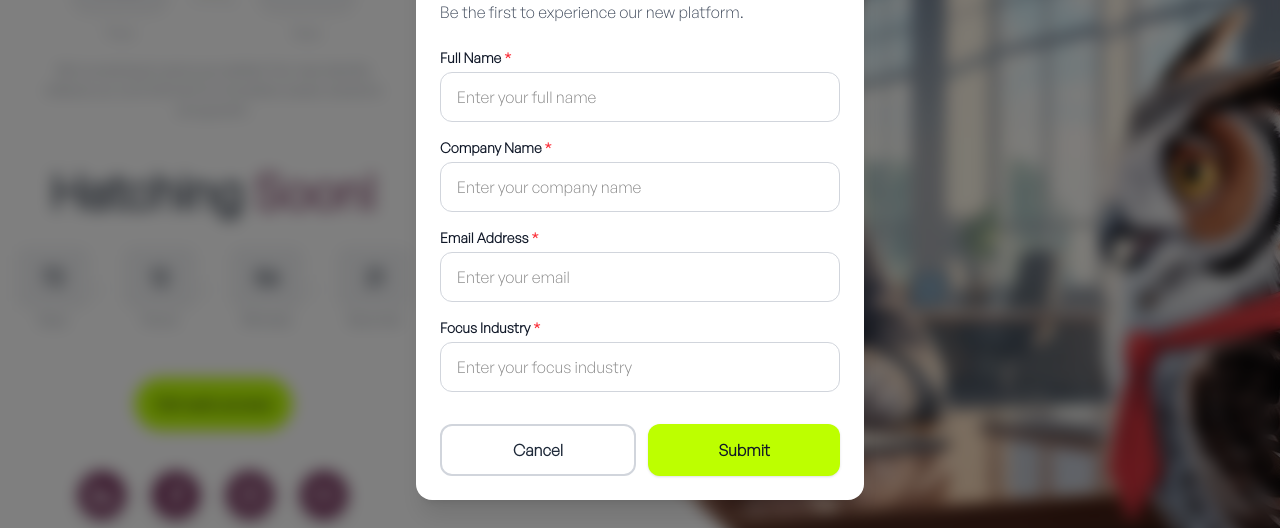
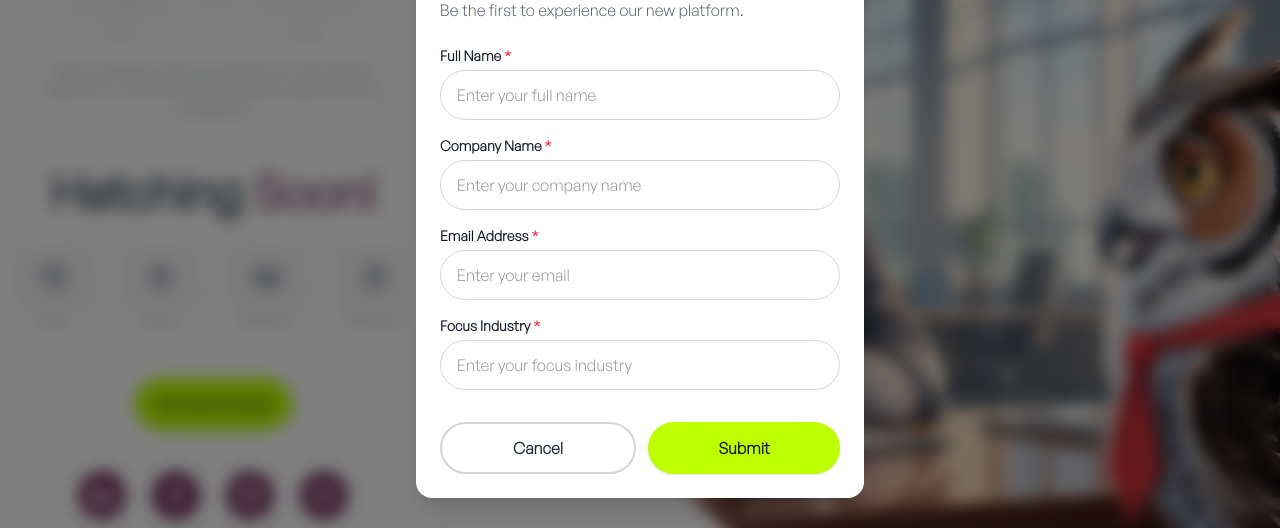
Before and after one commit to heysaadcodes/careerowl-coming-soon, a Next.js app: page / in a window 1280 px wide. Both pictures are taken after a click on the button "Get early access". Shown: the part 182-710 px from the top of the page. Built offline with nearby package versions, Linux system fonts and the light colour scheme.

Commit message:
make form better with rounding the corners

```diff
--- a/src/components/EarlyAccessModal.jsx
+++ b/src/components/EarlyAccessModal.jsx
@@ -29,7 +29,7 @@ const EarlyAccessModal = ({ isOpen, onClose }) => {
     <div className="fixed inset-0 bg-black/50 backdrop-blur-sm z-50 flex items-center justify-center p-4">
       <div className="bg-white rounded-2xl shadow-xl max-w-md w-full transform transition-all">
         <div className="p-6">
-          <h2 className="text-2xl font-bold text-gray-900 mb-2">
+          <h2 className="text-2xl font-bold text-gray-900 mb-1">
             Get Early Access
           </h2>
           <p className="text-gray-700 mb-6">
@@ -50,7 +50,7 @@ const EarlyAccessModal = ({ isOpen, onClose }) => {
                 name="name"
                 value={formData.name}
                 onChange={handleChange}
-                className="w-full px-4 py-3 border border-gray-300 rounded-xl focus:ring-2 focus:ring-[#78355e] focus:border-transparent transition-all"
+                className="w-full px-4 py-3 border border-gray-300 rounded-full focus:ring-2 focus:ring-[#78355e] focus:border-transparent transition-all"
                 placeholder="Enter your full name"
                 required
               />
@@ -69,7 +69,7 @@ const EarlyAccessModal = ({ isOpen, onClose }) => {
                 name="company"
                 value={formData.company}
                 onChange={handleChange}
-                className="w-full px-4 py-3 border border-gray-300 rounded-xl focus:ring-2 focus:ring-[#78355e] focus:border-transparent transition-all"
+                className="w-full px-4 py-3 border border-gray-300 rounded-full focus:ring-2 focus:ring-[#78355e] focus:border-transparent transition-all"
                 placeholder="Enter your company name"
                 required
               />
@@ -88,7 +88,7 @@ const EarlyAccessModal = ({ isOpen, onClose }) => {
                 name="email"
                 value={formData.email}
                 onChange={handleChange}
-                className="w-full px-4 py-3 border border-gray-300 rounded-xl focus:ring-2 focus:ring-[#78355e] focus:border-transparent transition-all"
+                className="w-full px-4 py-3 border border-gray-300 rounded-full focus:ring-2 focus:ring-[#78355e] focus:border-transparent transition-all"
                 placeholder="Enter your email"
                 required
               />
@@ -107,7 +107,7 @@ const EarlyAccessModal = ({ isOpen, onClose }) => {
                 name="focusIndustry"
                 value={formData.focusIndustry}
                 onChange={handleChange}
-                className="w-full px-4 py-3 border border-gray-300 rounded-xl focus:ring-2 focus:ring-[#78355e] focus:border-transparent transition-all"
+                className="w-full px-4 py-3 border border-gray-300 rounded-full focus:ring-2 focus:ring-[#78355e] focus:border-transparent transition-all"
                 placeholder="Enter your focus industry"
                 required
               />
@@ -117,13 +117,13 @@ const EarlyAccessModal = ({ isOpen, onClose }) => {
               <button
                 type="button"
                 onClick={onClose}
-                className="flex-1 px-6 py-3 border-2 border-gray-300 text-gray-800 font-semibold rounded-xl hover:bg-gray-50 hover:border-gray-400 transition-all cursor-pointer"
+                className="flex-1 px-6 py-3 border-2 border-gray-300 text-gray-800 font-semibold hover:bg-gray-50 hover:border-gray-400 transition-all cursor-pointer rounded-full"
               >
                 Cancel
               </button>
               <button
                 type="submit"
-                className="flex-1 px-6 py-3 bg-[#bdff00] text-gray-900 font-semibold rounded-xl hover:bg-[#a8e600] transition-all shadow-sm cursor-pointer"
+                className="flex-1 px-6 py-3 bg-[#bdff00] text-gray-900 font-semibold hover:bg-[#a8e600] transition-all shadow-sm cursor-pointer rounded-full"
               >
                 Submit
               </button>
```
